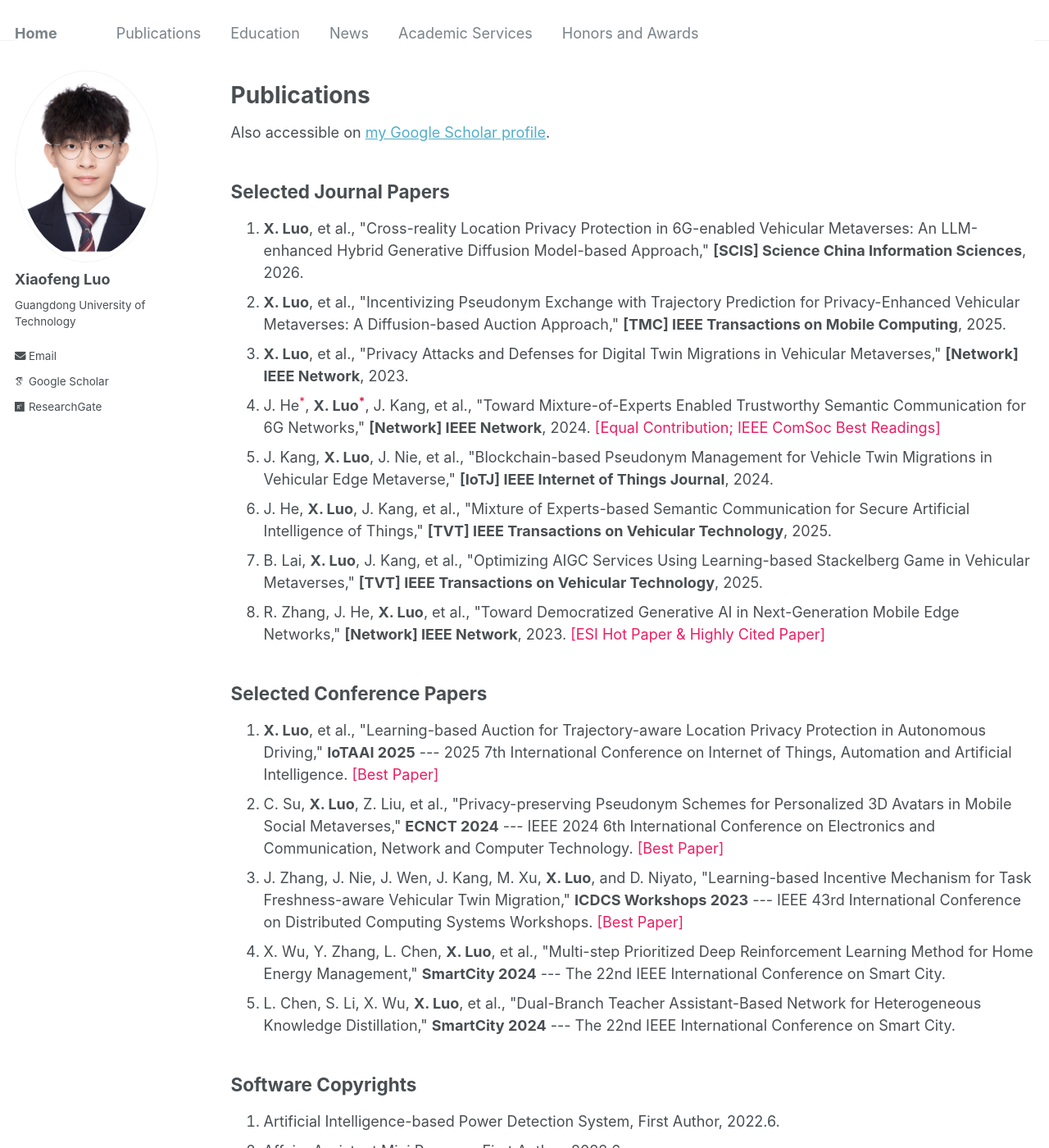
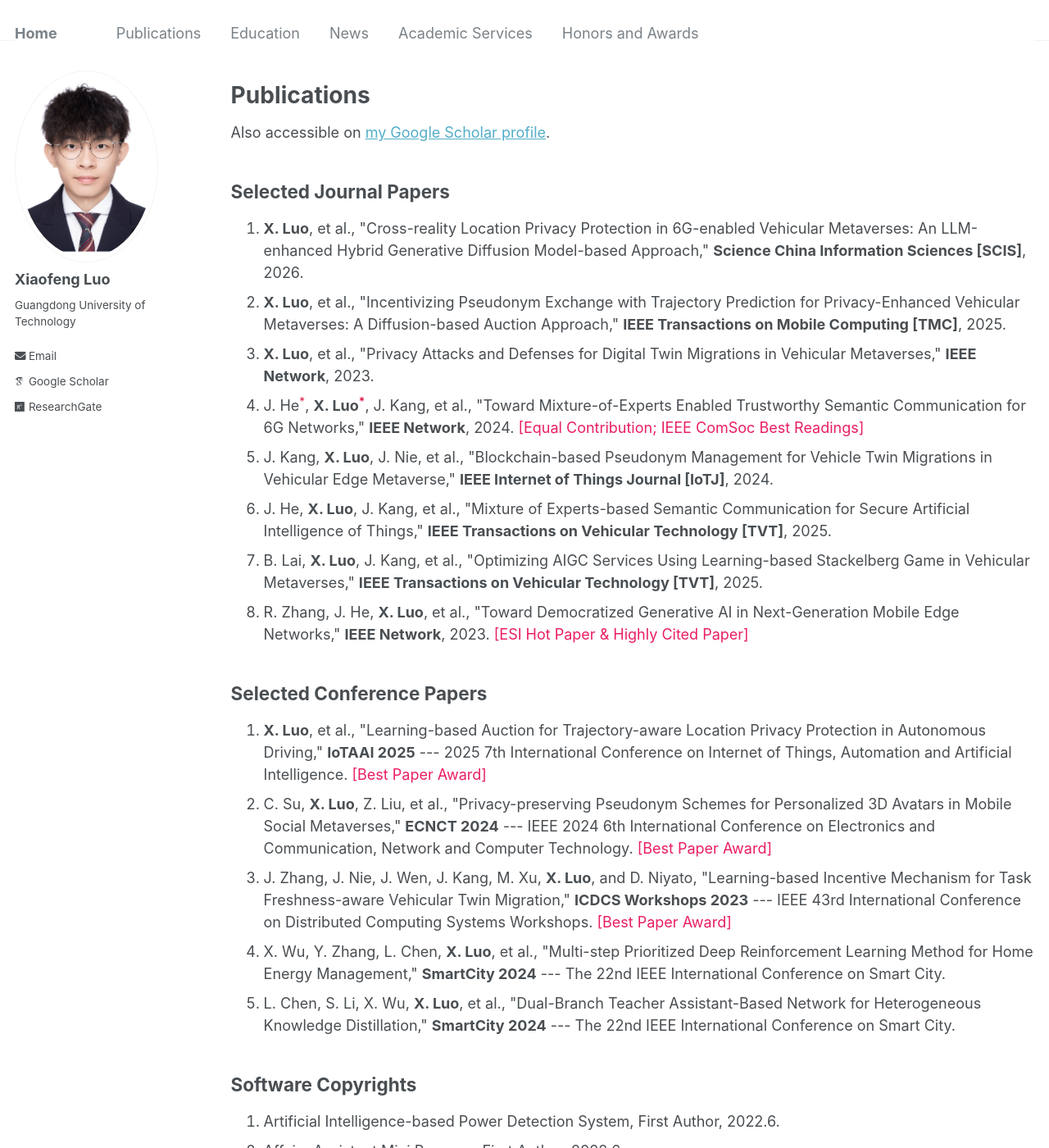
Before and after one commit to gdutxiaofengluo/gdutxiaofengluo.github.io, a Jekyll site: the page built from _pages/publications.html, in a window 1280 px wide and 1400 px high. Shown: the whole window at 82% size. Built offline with Jekyll 4.4.1, drawn with Linux system fonts in a browser that asks for light colours; some web fonts are replaced.

Commit message:
Update publications.html

```diff
--- a/_pages/publications.html
+++ b/_pages/publications.html
@@ -13,21 +13,21 @@ author_profile: true
 
 <h2>Selected Journal Papers</h2>
 <ol type="1">
-  <li><b>X. Luo</b>, et al., "Cross-reality Location Privacy Protection in 6G-enabled Vehicular Metaverses: An LLM-enhanced Hybrid Generative Diffusion Model-based Approach," <b>[SCIS] Science China Information Sciences</b>, 2026.</li>
-  <li><b>X. Luo</b>, et al., "Incentivizing Pseudonym Exchange with Trajectory Prediction for Privacy-Enhanced Vehicular Metaverses: A Diffusion-based Auction Approach," <b>[TMC] IEEE Transactions on Mobile Computing</b>, 2025.</li>
-  <li><b>X. Luo</b>, et al., "Privacy Attacks and Defenses for Digital Twin Migrations in Vehicular Metaverses," <b>[Network] IEEE Network</b>, 2023.</li>
-  <li>J. He<sup style="color:#e11d48">*</sup>, <b>X. Luo<sup style="color:#e11d48">*</sup></b>, J. Kang, et al., "Toward Mixture-of-Experts Enabled Trustworthy Semantic Communication for 6G Networks," <b>[Network] IEEE Network</b>, 2024. <font color="#e91e63">[Equal Contribution; IEEE ComSoc Best Readings]</font></li>
-  <li>J. Kang, <b>X. Luo</b>, J. Nie, et al., "Blockchain-based Pseudonym Management for Vehicle Twin Migrations in Vehicular Edge Metaverse," <b>[IoTJ] IEEE Internet of Things Journal</b>, 2024.</li>
-  <li>J. He, <b>X. Luo</b>, J. Kang, et al., "Mixture of Experts-based Semantic Communication for Secure Artificial Intelligence of Things," <b>[TVT] IEEE Transactions on Vehicular Technology</b>, 2025.</li>
-  <li>B. Lai, <b>X. Luo</b>, J. Kang, et al., "Optimizing AIGC Services Using Learning-based Stackelberg Game in Vehicular Metaverses," <b>[TVT] IEEE Transactions on Vehicular Technology</b>, 2025.</li>
-  <li>R. Zhang, J. He, <b>X. Luo</b>, et al., "Toward Democratized Generative AI in Next-Generation Mobile Edge Networks," <b>[Network] IEEE Network</b>, 2023. <font color="#e91e63">[ESI Hot Paper & Highly Cited Paper]</font></li>
+  <li><b>X. Luo</b>, et al., "Cross-reality Location Privacy Protection in 6G-enabled Vehicular Metaverses: An LLM-enhanced Hybrid Generative Diffusion Model-based Approach," <b>Science China Information Sciences [SCIS]</b>, 2026.</li>
+  <li><b>X. Luo</b>, et al., "Incentivizing Pseudonym Exchange with Trajectory Prediction for Privacy-Enhanced Vehicular Metaverses: A Diffusion-based Auction Approach," <b>IEEE Transactions on Mobile Computing [TMC]</b>, 2025.</li>
+  <li><b>X. Luo</b>, et al., "Privacy Attacks and Defenses for Digital Twin Migrations in Vehicular Metaverses," <b>IEEE Network</b>, 2023.</li>
+  <li>J. He<sup style="color:#e11d48">*</sup>, <b>X. Luo<sup style="color:#e11d48">*</sup></b>, J. Kang, et al., "Toward Mixture-of-Experts Enabled Trustworthy Semantic Communication for 6G Networks," <b>IEEE Network</b>, 2024. <font color="#e91e63">[Equal Contribution; IEEE ComSoc Best Readings]</font></li>
+  <li>J. Kang, <b>X. Luo</b>, J. Nie, et al., "Blockchain-based Pseudonym Management for Vehicle Twin Migrations in Vehicular Edge Metaverse," <b>IEEE Internet of Things Journal [IoTJ]</b>, 2024.</li>
+  <li>J. He, <b>X. Luo</b>, J. Kang, et al., "Mixture of Experts-based Semantic Communication for Secure Artificial Intelligence of Things," <b>IEEE Transactions on Vehicular Technology [TVT]</b>, 2025.</li>
+  <li>B. Lai, <b>X. Luo</b>, J. Kang, et al., "Optimizing AIGC Services Using Learning-based Stackelberg Game in Vehicular Metaverses," <b>IEEE Transactions on Vehicular Technology [TVT]</b>, 2025.</li>
+  <li>R. Zhang, J. He, <b>X. Luo</b>, et al., "Toward Democratized Generative AI in Next-Generation Mobile Edge Networks," <b>IEEE Network</b>, 2023. <font color="#e91e63">[ESI Hot Paper & Highly Cited Paper]</font></li>
 </ol>
 
 <h2>Selected Conference Papers</h2>
 <ol type="1">
-  <li><b>X. Luo</b>, et al., "Learning-based Auction for Trajectory-aware Location Privacy Protection in Autonomous Driving," <b>IoTAAI 2025</b> --- 2025 7th International Conference on Internet of Things, Automation and Artificial Intelligence. <font color="#e91e63">[Best Paper]</font></li>
-  <li>C. Su, <b>X. Luo</b>, Z. Liu, et al., "Privacy-preserving Pseudonym Schemes for Personalized 3D Avatars in Mobile Social Metaverses," <b>ECNCT 2024</b> --- IEEE 2024 6th International Conference on Electronics and Communication, Network and Computer Technology. <font color="#e91e63">[Best Paper]</font></li>
-  <li>J. Zhang, J. Nie, J. Wen, J. Kang, M. Xu, <b>X. Luo</b>, and D. Niyato, "Learning-based Incentive Mechanism for Task Freshness-aware Vehicular Twin Migration," <b>ICDCS Workshops 2023</b> --- IEEE 43rd International Conference on Distributed Computing Systems Workshops. <font color="#e91e63">[Best Paper]</font></li>
+  <li><b>X. Luo</b>, et al., "Learning-based Auction for Trajectory-aware Location Privacy Protection in Autonomous Driving," <b>IoTAAI 2025</b> --- 2025 7th International Conference on Internet of Things, Automation and Artificial Intelligence. <font color="#e91e63">[Best Paper Award]</font></li>
+  <li>C. Su, <b>X. Luo</b>, Z. Liu, et al., "Privacy-preserving Pseudonym Schemes for Personalized 3D Avatars in Mobile Social Metaverses," <b>ECNCT 2024</b> --- IEEE 2024 6th International Conference on Electronics and Communication, Network and Computer Technology. <font color="#e91e63">[Best Paper Award]</font></li>
+  <li>J. Zhang, J. Nie, J. Wen, J. Kang, M. Xu, <b>X. Luo</b>, and D. Niyato, "Learning-based Incentive Mechanism for Task Freshness-aware Vehicular Twin Migration," <b>ICDCS Workshops 2023</b> --- IEEE 43rd International Conference on Distributed Computing Systems Workshops. <font color="#e91e63">[Best Paper Award]</font></li>
   <li>X. Wu, Y. Zhang, L. Chen, <b>X. Luo</b>, et al., "Multi-step Prioritized Deep Reinforcement Learning Method for Home Energy Management," <b>SmartCity 2024</b> --- The 22nd IEEE International Conference on Smart City.</li>
   <li>L. Chen, S. Li, X. Wu, <b>X. Luo</b>, et al., "Dual-Branch Teacher Assistant-Based Network for Heterogeneous Knowledge Distillation," <b>SmartCity 2024</b> --- The 22nd IEEE International Conference on Smart City.</li>
 </ol>
```
